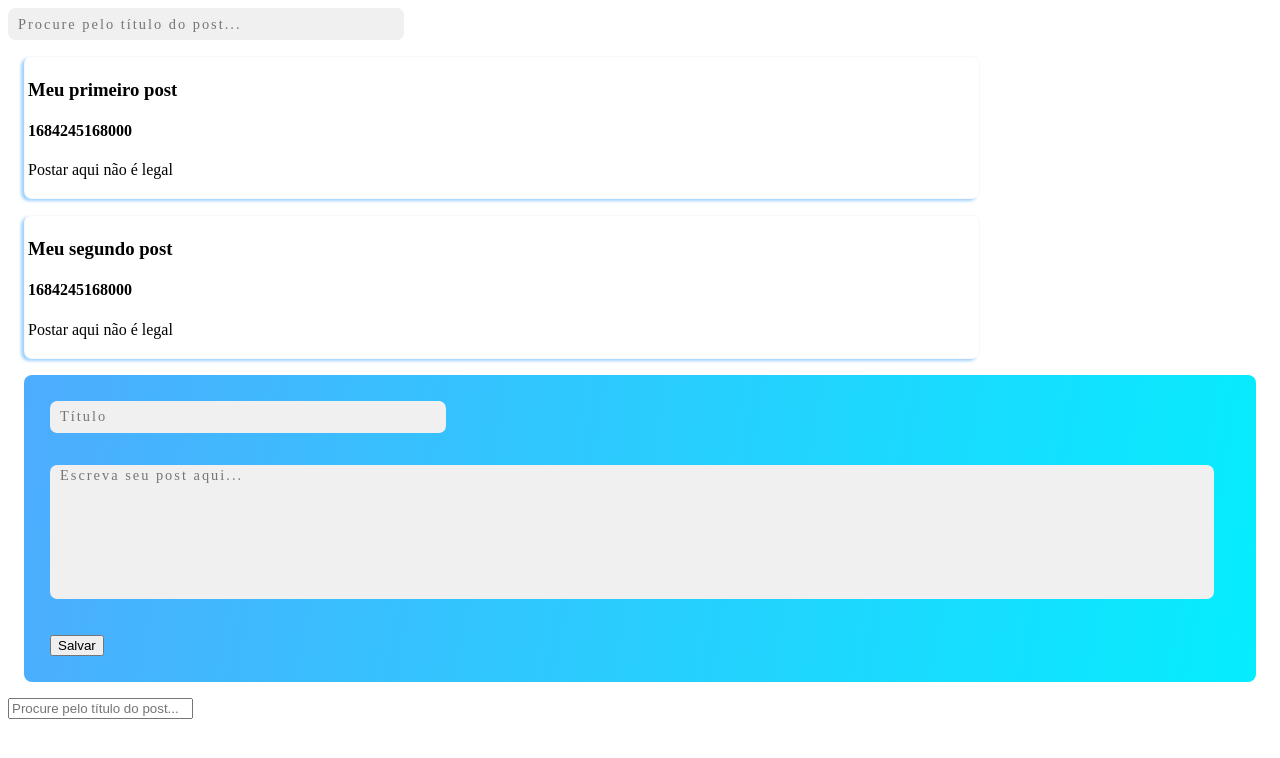
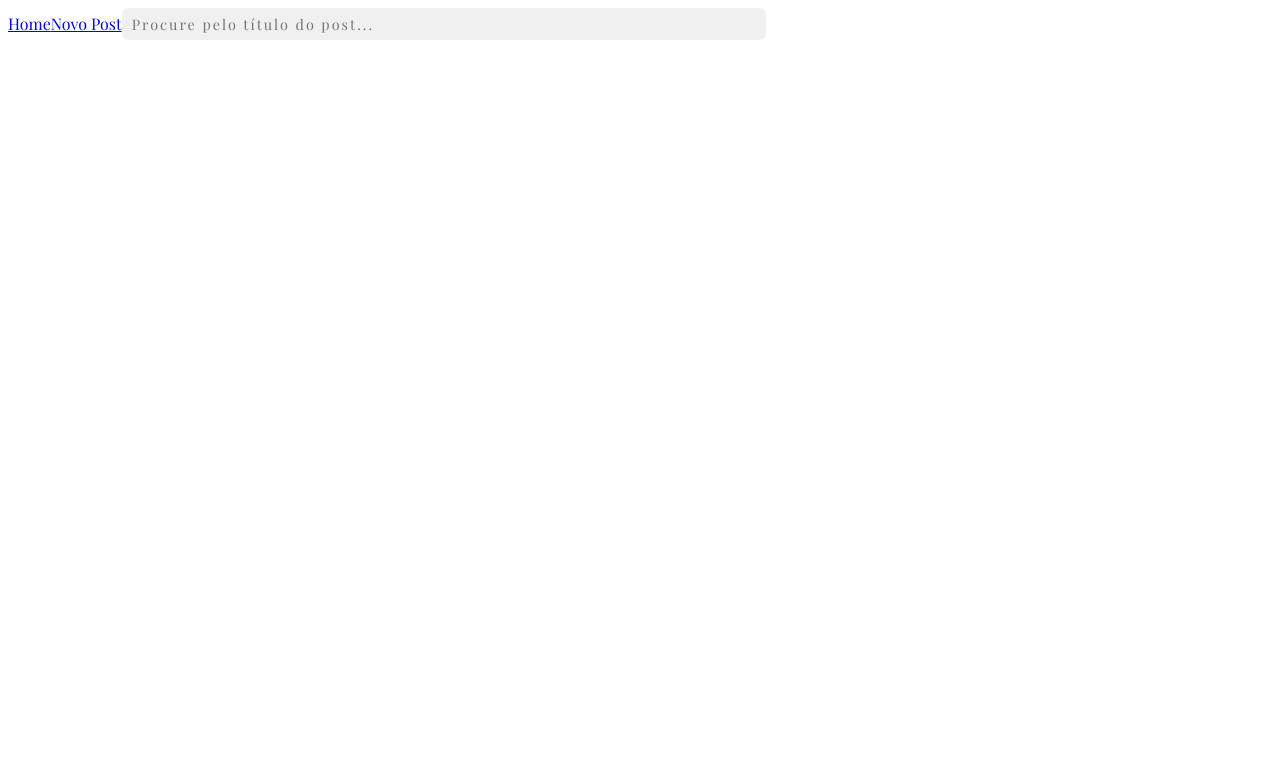
Before and after one commit to SandySei/Blog-Sem-Backend, a Vue app: page / in a window 1280 px wide. Shown: the top 758 px of the page. Built offline with nearby package versions, Linux system fonts and the light colour scheme.

Commit message:
Remove lógica duplicada, acrescenta links e troca informações com o RouterView

```diff
--- a/src/App.vue
+++ b/src/App.vue
@@ -1,158 +1,26 @@
 <script>
+import "@/assets/base.css";
 import { RouterLink, RouterView } from "vue-router";
 
 export default {
   data() {
     return {
-      posts: [
-        {
-          title: "Meu primeiro post",
-          datetime: Date.now(),
-          content: "Postar aqui não é legal",
-        },
-        {
-          title: "Meu segundo post",
-          datetime: Date.now(),
-          content: "Postar aqui não é legal",
-        },
-      ],
-      formData: {
-        title: "",
-        content: "",
-      },
-      search: "",
+      posts: [],
     };
   },
-  computed: {
-    filteredPosts() {
-      // se search estiver vazia, retorne a lista completa de posts
-      if (!this.search) return this.posts;
-
-      //se tiver qualquer coisa em search, faz o filtro
-      const listaFiltrada = [];
-
-      for (const post of this.posts) {
-        if (post.title.includes(this.search)) {
-          listaFiltrada.push(post);
-        }
-      }
-      return listaFiltrada;
-    },
-  },
   methods: {
-    handleClick(event) {
-      const now = new Date();
-
-      const dataDaPostagem = `${now.getDate()}/${
-        now.getMonth() + 1
-      }/${now.getFullYear()}`;
-
-      this.posts.push({
-        title: this.formData.title,
-        content: this.formData.content,
-        datetime: dataDaPostagem,
-      });
-
-      this.formData = {
-        title: "",
-        content: "",
-      };
-    },
-    handleImputChange(event) {
-      const { name, value } = event.target;
-      this.formData[name] = value;
+    addPost(newPost) {
+      this.posts.push(newPost)
     },
   },
 };
 </script>
 
 <template>
-  <input
-    class="search"
-    v-model="search"
-    placeholder="Procure pelo título do post..."
-  />
+  <RouterLink to="/">Home</RouterLink>
+  <RouterLink to="/create">Novo Post</RouterLink>
 
-  <div id="lista-posts">
-    <div class="post" v-for="post in filteredPosts" :key="post.key">
-      <h3>{{ post.title }}</h3>
-      <h4>{{ post.datetime }}</h4>
-      <p>{{ post.content }}</p>
-    </div>
-  </div>
-
-  <form>
-    <input class="search" v-model="formData.title" placeholder="Título" />
-    <textarea
-      name="content"
-      :value="formData.content"
-      @keyup="handleImputChange"
-      placeholder="Escreva seu post aqui..."
-      class="search"
-      cols="30"
-      rows="10"
-    >
-    </textarea>
-
-    <button type="button" @click="handleClick">Salvar</button>
-  </form>
-
-  <RouterView />
+  <RouterView :posts="posts" @create-post="addPost" />
 </template>
 
-<style scoped>
-input {
-  width: 30vw;
-  height: 30px;
-}
-
-.search {
-  border: none;
-  outline: none;
-  color: #00000094;
-  background: #f0f0f0;
-  font-size: 0.9em;
-  padding-left: 10px;
-  border-radius: 0.5em;
-  font-family: "PlayfairDisplay";
-  letter-spacing: 2px;
-}
-
-.search:focus {
-  border-radius: 0.5em;
-  box-shadow: inset 1.5px 1px 1px 1px rgb(73, 155, 228);
-}
-
-textarea {
-  width: 90vw;
-  height: 130px;
-  resize: none;
-}
-
-div.post {
-  padding: 3px;
-  margin: 1rem;
-  width: 75%;
-  height: 100%;
-  border: solid 1px rgba(53, 53, 53, 0.034);
-  box-shadow: -3px 2px 3px rgba(78, 172, 254, 0.534);
-  border-radius: 0.5em;
-}
-
-form {
-  background: linear-gradient(
-    280deg,
-    rgba(5, 237, 254, 1) 0%,
-    rgba(78, 172, 254, 1) 100%
-  );
-  display: block;
-  flex-direction: column;
-  padding: 10px;
-  margin: 1rem;
-  border-radius: 0.5em;
-}
-
-form > * {
-  margin: 1rem;
-}
-</style>
+<style scoped></style>
```
